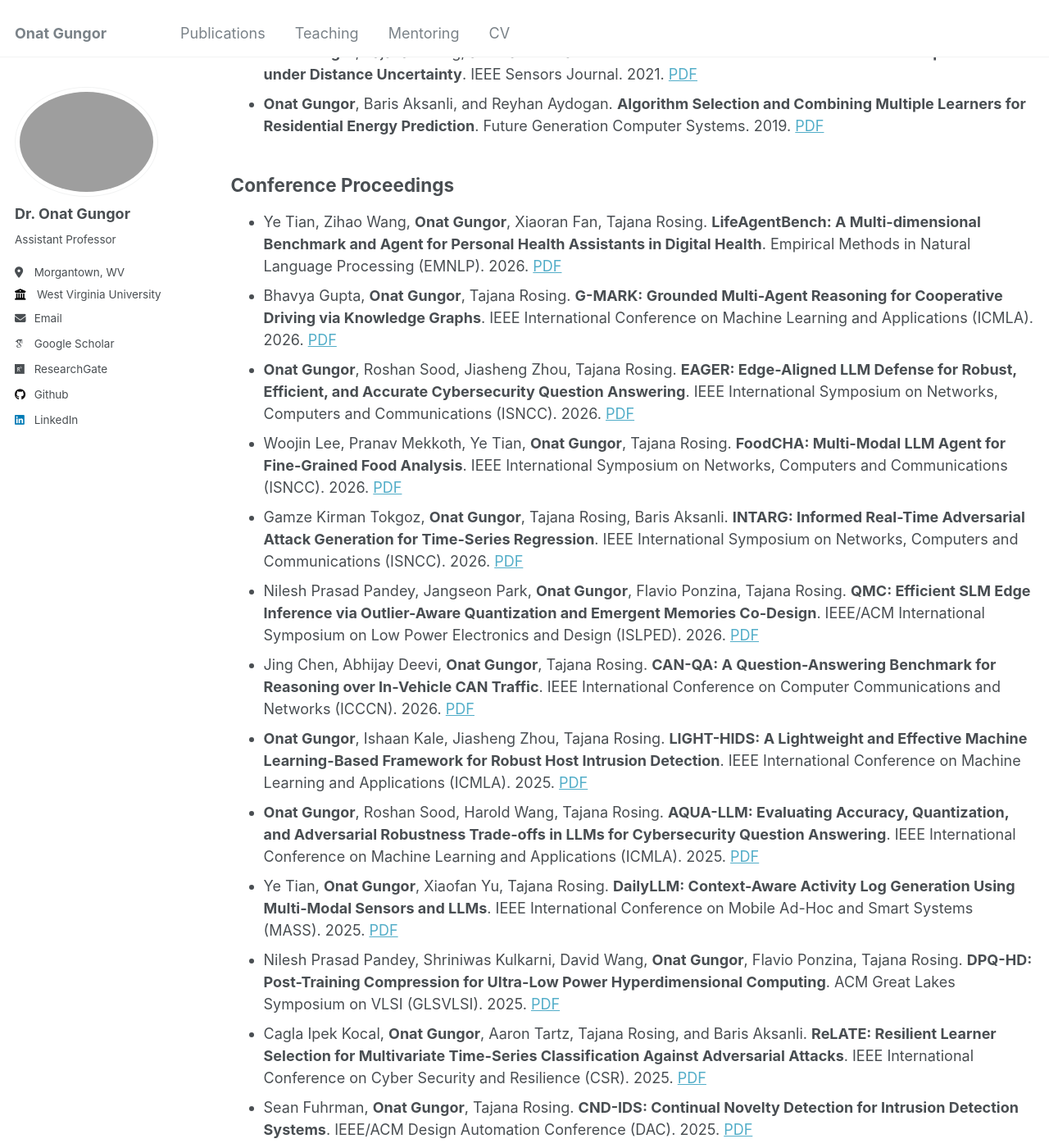
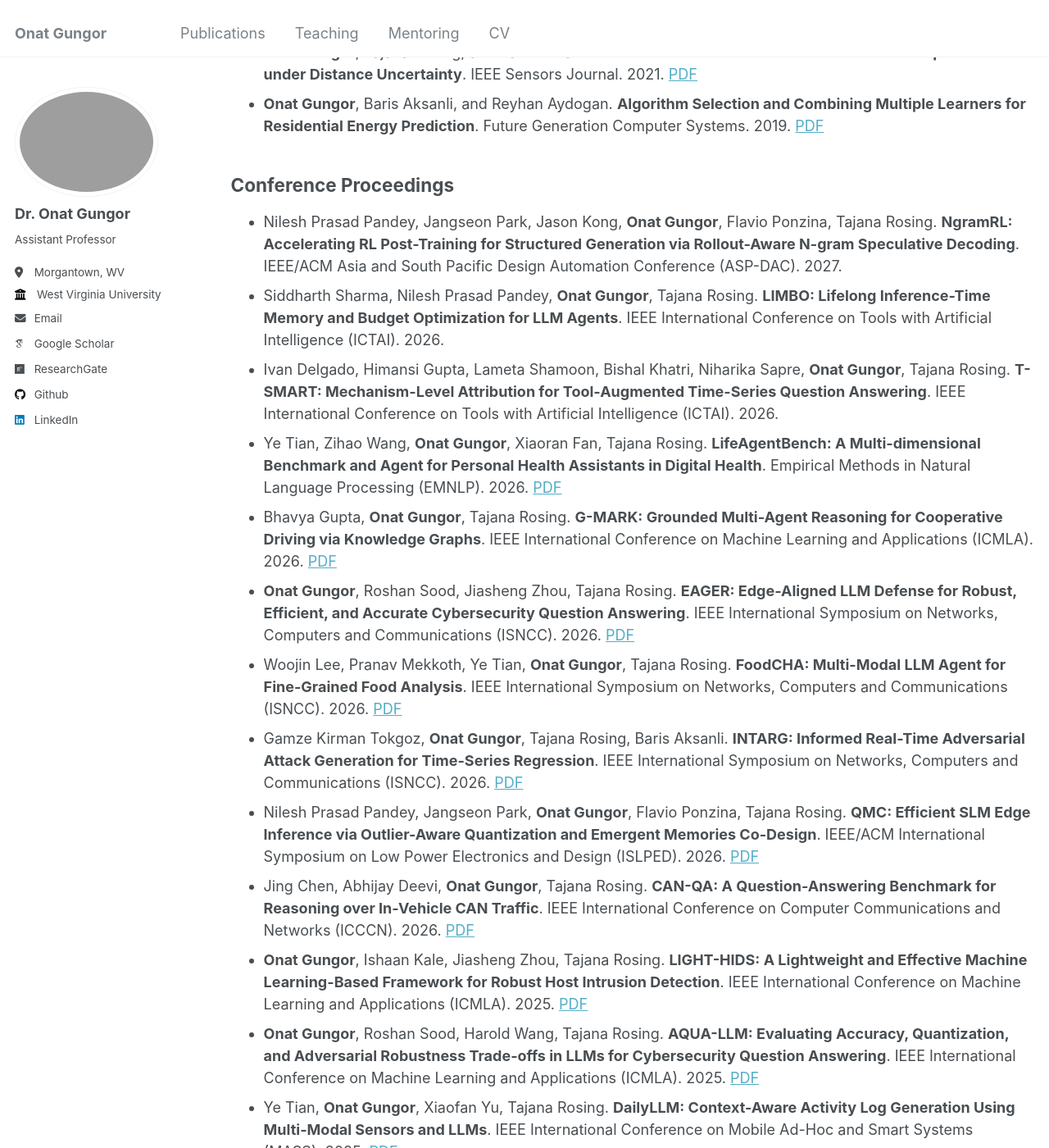
Before and after one commit to onatucsd/onatucsd.github.io, a Jekyll site: the page built from _pages/publications.md, in a window 1280 px wide and 1400 px high, scrolled down 543 px. Shown: the whole window at 82% size. Built offline with Jekyll 4.4.1, drawn with Linux system fonts in a browser that asks for light colours; some web fonts are replaced; some of the changed text lies outside the part shown.

Commit message:
Update publications.md

```diff
--- a/_pages/publications.md
+++ b/_pages/publications.md
@@ -16,6 +16,11 @@ author_profile: true
 * **Onat Gungor**, Baris Aksanli, and Reyhan Aydogan. **Algorithm Selection and Combining Multiple Learners for Residential Energy Prediction**. Future Generation Computer Systems. 2019. [PDF](https://www.sciencedirect.com/science/article/abs/pii/S0167739X19305795)
 
 ## Conference Proceedings
+* Nilesh Prasad Pandey, Jangseon Park, Jason Kong, **Onat Gungor**, Flavio Ponzina, Tajana Rosing. **NgramRL: Accelerating RL Post-Training for Structured
+Generation via Rollout-Aware N-gram Speculative Decoding**. IEEE/ACM Asia and South Pacific Design Automation Conference (ASP-DAC). 2027.
+* Siddharth Sharma, Nilesh Prasad Pandey, **Onat Gungor**, Tajana Rosing. **LIMBO: Lifelong Inference-Time Memory and Budget Optimization for LLM Agents**. IEEE International Conference on Tools with Artificial Intelligence (ICTAI). 2026.
+* Ivan Delgado, Himansi Gupta, Lameta Shamoon, Bishal Khatri, Niharika Sapre, **Onat Gungor**, Tajana Rosing. **T-SMART: Mechanism-Level Attribution for
+Tool-Augmented Time-Series Question Answering**. IEEE International Conference on Tools with Artificial Intelligence (ICTAI). 2026.
 * Ye Tian, Zihao Wang, **Onat Gungor**, Xiaoran Fan, Tajana Rosing. **LifeAgentBench: A Multi-dimensional Benchmark and Agent for Personal Health Assistants in Digital Health**. Empirical Methods in Natural Language Processing (EMNLP). 2026. [PDF](https://arxiv.org/abs/2601.13880)
 * Bhavya Gupta, **Onat Gungor**, Tajana Rosing. **G-MARK: Grounded Multi-Agent Reasoning for Cooperative Driving via Knowledge Graphs**. IEEE International Conference on Machine Learning and Applications (ICMLA). 2026. [PDF](https://arxiv.org/pdf/2608.19964)
 * **Onat Gungor**, Roshan Sood, Jiasheng Zhou, Tajana Rosing. **EAGER: Edge-Aligned LLM Defense for Robust, Efficient, and Accurate Cybersecurity Question Answering**. IEEE International Symposium on Networks, Computers and Communications (ISNCC). 2026. [PDF](https://arxiv.org/pdf/2511.19523)
@@ -30,7 +35,7 @@ author_profile: true
 * Cagla Ipek Kocal, **Onat Gungor**, Aaron Tartz, Tajana Rosing, and Baris Aksanli. **ReLATE: Resilient Learner Selection for Multivariate Time-Series Classification Against Adversarial Attacks**. IEEE International Conference on Cyber Security and Resilience (CSR). 2025. [PDF](https://ieeexplore.ieee.org/document/11130062)
 * Sean Fuhrman, **Onat Gungor**, Tajana Rosing. **CND-IDS: Continual Novelty Detection for Intrusion Detection Systems**. IEEE/ACM Design Automation Conference (DAC). 2025. [PDF](https://arxiv.org/abs/2502.14094)
 * Le Zhang, Quanling Zhao, Run Wang, Shirley Bian, **Onat Gungor**, Flavio Ponzina, Tajana Rosing. **ORCA: Offload Rethinking by Cloud Assistance for Efficient Environmental Sound Recognition on LPWANs**. ACM Conference on Embedded Networked Sensor Systems (SenSys). 2025. [PDF](https://dl.acm.org/doi/abs/10.1145/3715014.3722078)
-* Le Zhang, Flavio Ponzina, **Onat Gungor**, and Tajana Rosing. **E-QUARTIC: Energy Efficient Edge Ensemble of Convolutional Neural Networks for Resource Optimized Learning**. Asia and South Pacific Design Automation Conference (ASP-DAC). 2025. [PDF](https://dl.acm.org/doi/abs/10.1145/3658617.3697751)
+* Le Zhang, Flavio Ponzina, **Onat Gungor**, and Tajana Rosing. **E-QUARTIC: Energy Efficient Edge Ensemble of Convolutional Neural Networks for Resource Optimized Learning**. IEEE/ACM Asia and South Pacific Design Automation Conference (ASP-DAC). 2025. [PDF](https://dl.acm.org/doi/abs/10.1145/3658617.3697751)
 * **Onat Gungor**, Amanda Rios, Priyanka Mudgal, Nilesh Ahuja, and Tajana Rosing. **A Robust Framework for Evaluation of Unsupervised Time-series Anomaly Detection**. International Conference on Pattern Recognition (ICPR). 2024. [PDF](https://link.springer.com/chapter/10.1007/978-3-031-78395-1_4)
 * Fatemeh Asgarinejad, Flavio Ponzina, **Onat Gungor**, Tajana Rosing, and Baris Aksanli. **HDXpose: Harnessing Hyperdimensional Computing's Explainability for Adversarial Attacks**. ACM/IEEE International Conference on Computer-Aided Design (ICCAD). 2024. [PDF](https://dl.acm.org/doi/abs/10.1145/3676536.3676726)
 * **Onat Gungor**, Tajana Rosing, and Baris Aksanli. **A2HD: Adaptive Adversarial Training for Hyperdimensional Computing-Based Intrusion Detection Against Adversarial Attacks**. IEEE International Conference on Cyber Security and Resilience (CSR). 2024. [PDF](https://ieeexplore.ieee.org/abstract/document/10679458)
```
